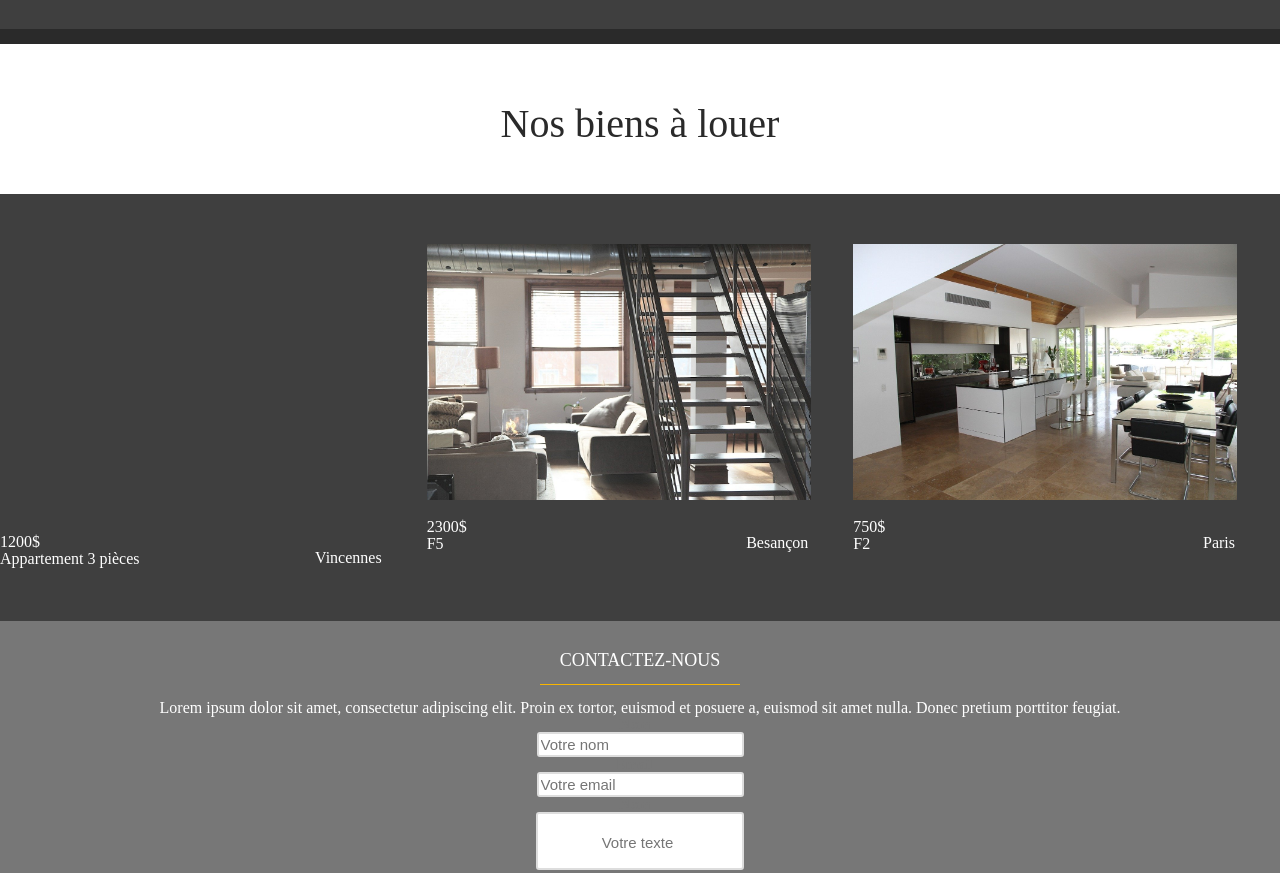
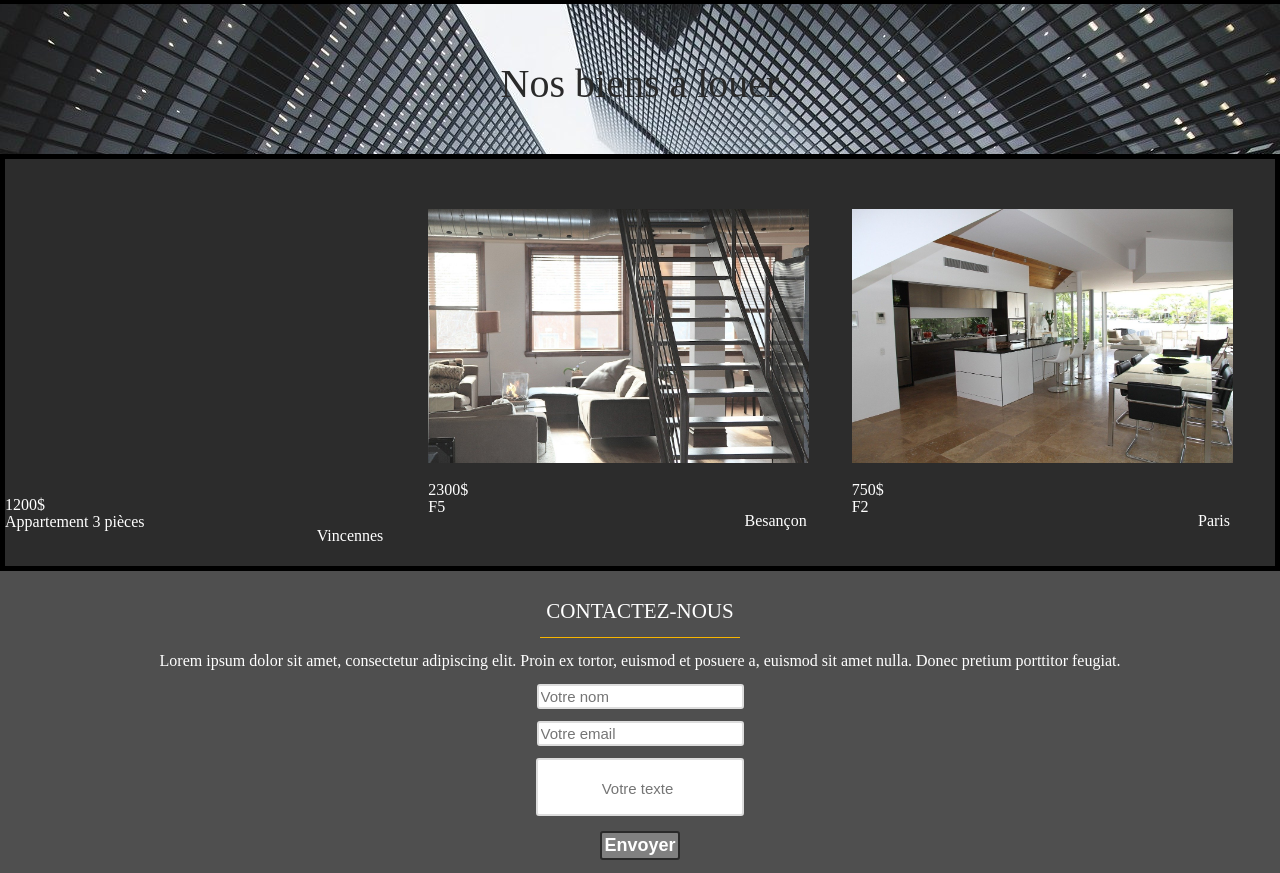
Before and after one commit to alexannebrunold/Site-immobilier, a plain HTML site: page index.html in a window 1280 px wide. Shown: the part 1429-2302 px from the top of the page. Drawn offline with nearby package versions, Linux system fonts and the light colour scheme.

Commit message:
Modif parallax CSS et HTML

```diff
--- a/index.html
+++ b/index.html
@@ -7,6 +7,7 @@
   <meta http-equiv="X-UA-Compatible" content="ie=edge">
   <link rel="stylesheet" href="reset.css">
   <link rel="stylesheet" href="styles.css">
+  <link href="https://fonts.googleapis.com/css?family=Krub|Roboto+Mono&display=swap" rel="stylesheet">
   <script src="https://ajax.googleapis.com/ajax/libs/jquery/3.4.1/jquery.min.js"></script>
   <script src="menu.js"></script>
 
@@ -43,13 +44,14 @@
 
     <figure>
       <!--Img Background-->
-      <img src="Img/Img.jpg" alt class="img">
+      <img src="Img/Img.jpg" alt class="img" id="slide1">
     </figure>
 
     <!--Page 2-->
     <section id="Page2">
-      <p class="p">Nos biens à vendre</p>
-
+      <div id="slide2">
+        <p class="p">Nos biens à vendre</p>
+      </div>
       <div class="ctn">
 
         <div class="img1">
@@ -89,8 +91,9 @@
     </section>
     <!--Page 3-->
     <section id="Page3">
-      <p class="p">Nos biens à louer</p>
-
+      <div id="slide3">
+        <p class="p">Nos biens à louer</p>
+      </div>
       <div class="ctn">
 
         <div class="img1">
@@ -141,15 +144,15 @@
         <!--Formulaire-->
 
         <form>
-          <label for="name">Nom</label>
+          <label for="name"></label>
           <input type="text" id="name" placeholder="Votre nom">
         </form>
 
-        <label for="email">Email</label>
+        <label for="email"></label>
         <input type="text" id="email" placeholder="Votre email">
         </form>
 
-        <label for="txt" class="txt">Nom</label>
+        <label for="txt" class="txt"></label>
         <input type="text" id="txt" placeholder="Votre texte" class="txt">
         </form>
 
--- a/styles.css
+++ b/styles.css
@@ -2,6 +2,9 @@ body{
   background-color: #2A2A2A;
 }
 
+p{
+  color:#ffffff
+}
 /* Head */
 
 header{
@@ -102,7 +105,7 @@ body{
   height: auto;
   margin-bottom: 30px;
   padding-top: 10px;
-  opacity: .70;
+  opacity: .80;
   -webkit-transition: .3s ease-in-out;
   transition: .3s ease-in-out;
 }
@@ -116,7 +119,6 @@ body{
 /* Main */
 
 .p{
-  background-color:#ffffff;
   width: 100%;
   height: 50px;
   font-size:16px;
@@ -125,8 +127,9 @@ body{
   vertical-align: center;
   vertical-align: middle;
   color: #2A2A2A;
-  padding-top: 25px;
-  padding-bottom: 0px;
+  padding-top: 15px;
+  padding-bottom: 50px;
+  margin:0;
 }
 
 @media (min-width:400px){
@@ -149,8 +152,8 @@ body{
   display: flex;
   flex-direction:column;
   flex-wrap: wrap;
-    background-color: #3F3F3F;
-    padding-bottom: 18px;
+    background-color: #2B2B2B;
+
 }
 
 .img1{
@@ -217,8 +220,9 @@ body{
    grid-template-columns: 1fr 1fr 1fr;
    grid-template-rows: 1fr 100px;
     flex-wrap: nowrap;
-    background-color: #3F3F3F;
+    background-color: #2C2C2C;
     padding-top: 50px;
+    border: black 5px solid;
   }
   .img1 img{
     margin:0;
@@ -300,7 +304,7 @@ body{
 /* Contact */
 
 section{
-  background-color: #777777;
+  background-color: #4F4F4F;/*#777777*/
 }
 #contact{
   padding:30px 0;
@@ -315,7 +319,7 @@ section{
 }
 
 h3{
-  font-size: 18px;
+  font-size: 21px;
   color:#ffffff;
 }
 
@@ -324,13 +328,17 @@ label{
   font-size: 15px;
   margin-right: 10px;
   color: #777777;
+  margin: 10px auto 2px auto;
+}
+
+.texte{
+  margin-bottom: 15px;
 }
 
 input[type="text"]{
   display: flex;
   flex-direction: column;
   justify-content: center;
-
   padding:2px;
   font-size: 15px;
   border: 2px solid #ddd;
@@ -372,6 +380,7 @@ input.txt{
 
   p{
     margin-top: 15px;
+    margin-bottom: 15px;
   }
 
 /* Footer */
@@ -406,3 +415,17 @@ ul{
     line-height: 30px;
   }
 }
+
+/*Slide parallax*/
+
+#slide1{
+  background: center 0 no-repeat fixed;
+}
+
+#slide2{
+  background: url(Img/A.jpg) 0 no-repeat fixed;
+}
+
+#slide3{
+  background: url(Img/A.jpg) center 0 no-repeat fixed;
+}
```
Also changed, not shown: Img/A.jpg (added), 2 other files.
